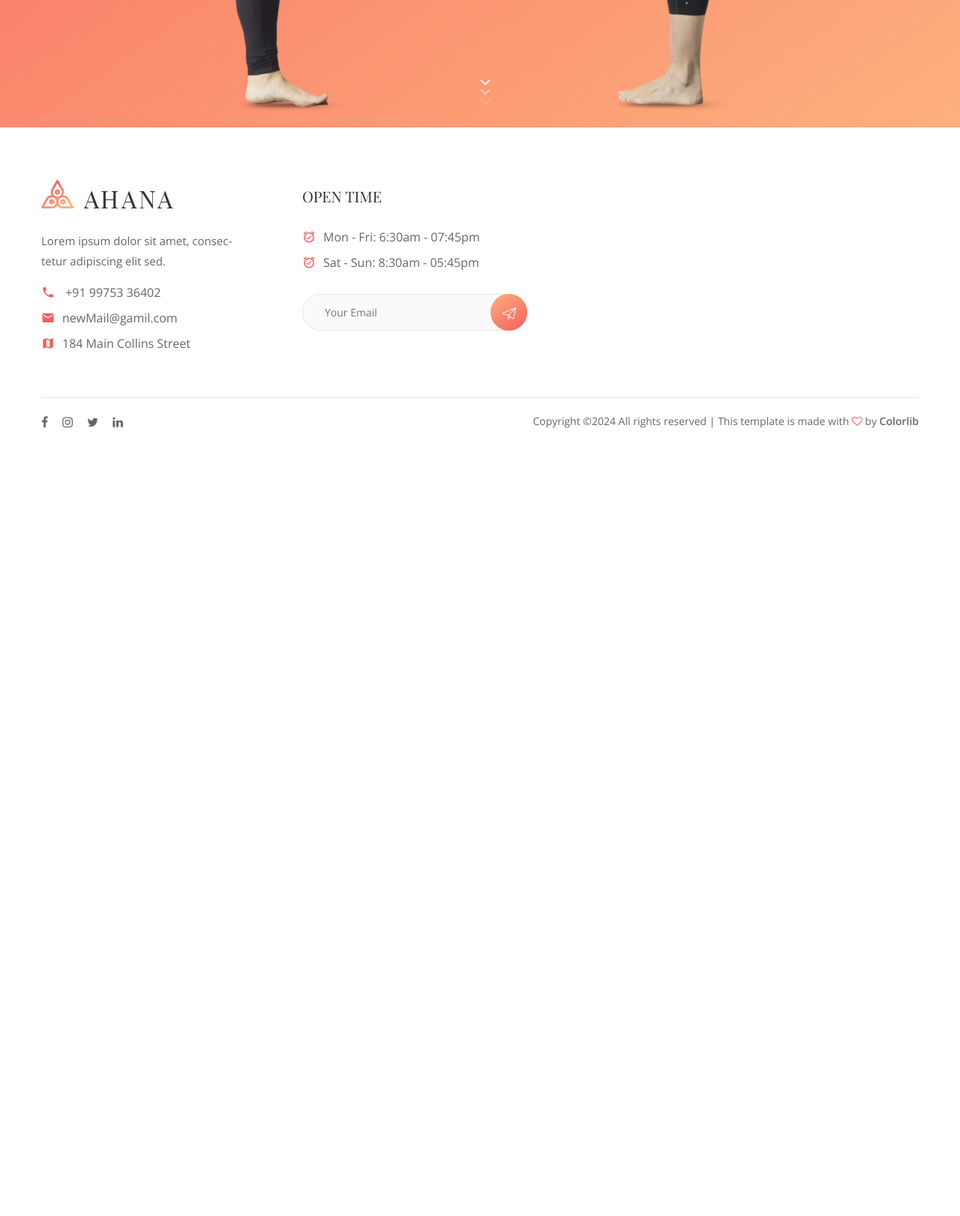
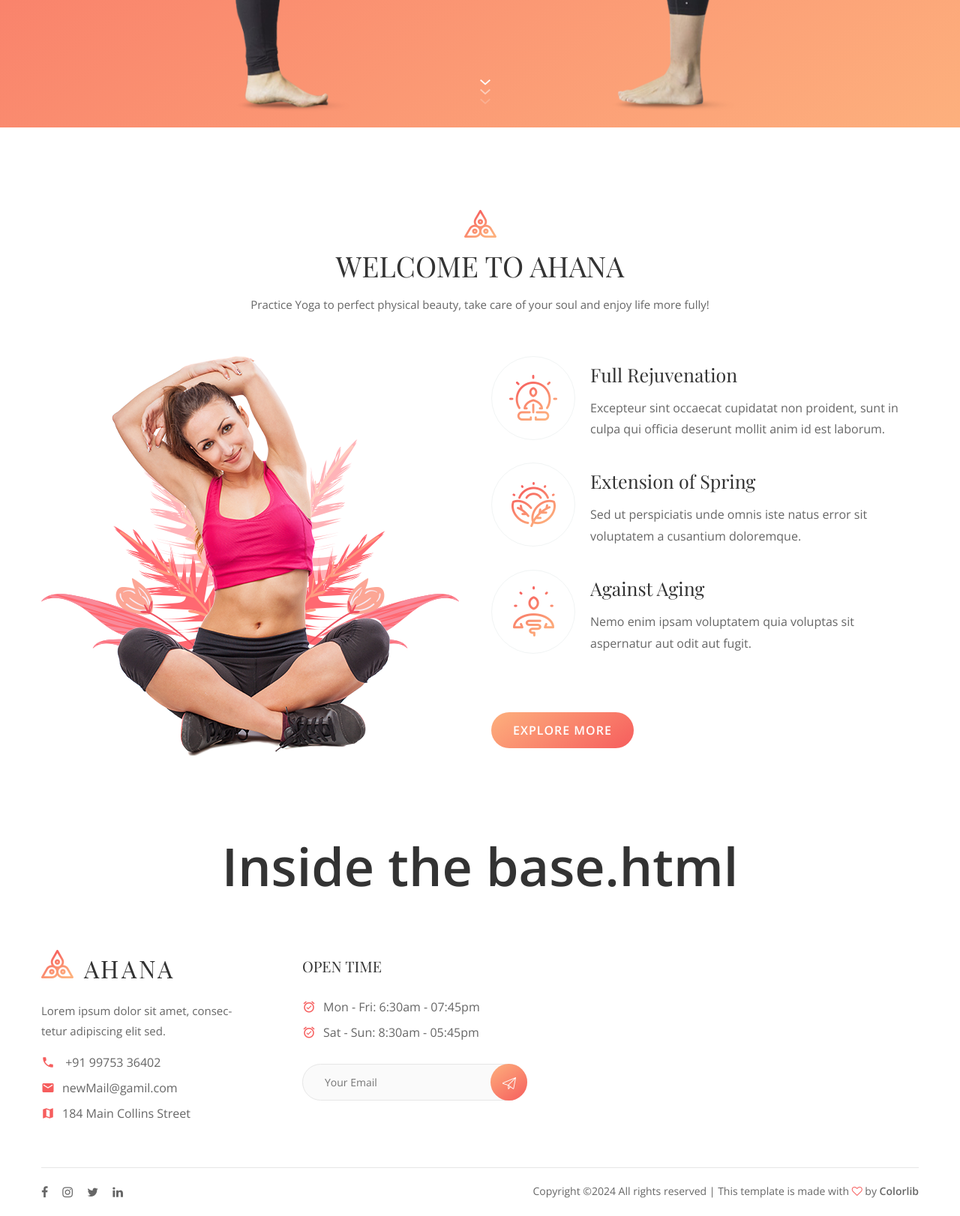
Before and after one commit to prathameshkhade/dikshas-fitness-studio, a Django app: page / in a window 1280 px wide. Shown: the part 910-2532 px from the top of the page at 75% size. Before the commit the page ends 1481 px from the top, so only its background shows below. Run offline with Django 4.2, Linux system fonts and the light colour scheme; some libraries are stand-ins or nearby versions; some web fonts are replaced.

Commit message:
add: about section in homepage
mv: index.html to home.html

```diff
--- a/src/templates/base.html
+++ b/src/templates/base.html
@@ -32,6 +32,8 @@
 		<div class="loader"></div>
 	</div>
 
+	{% include "home.html" %}
+
     {% include "header.html" %}
 
     {% block content %}
--- /dev/null
+++ b/src/templates/home.html
@@ -0,0 +1,193 @@
+{% block content %}
+
+    <!-- Infor Model -->
+	<div class="infor-model-warp">
+		<div class="infor-model d-flex align-items-center">
+			<div class="infor-close">
+				<i class="material-icons">close</i>
+			</div>
+			<div class="infor-middle">
+				<a href="#" class="infor-logo">
+					<img src="static/img/logo-2.png" alt="">
+				</a>
+				<p>Lorem ipsum dolor sit amet, consectetur adipiscing elit, sed do eiusmod tempor incididunt.</p>
+				<div class="insta-imgs">
+					<div class="insta-item">
+						<div class="insta-img">
+							<img src="static/img/infor/1.jpg" alt="">
+							<div class="insta-hover">
+								<i class="fa fa-instagram"></i>
+								<p>ahana.yoga</p>
+							</div>
+						</div>
+					</div>
+					<div class="insta-item">
+						<div class="insta-img">
+							<img src="static/img/infor/2.jpg" alt="">
+							<div class="insta-hover">
+								<i class="fa fa-instagram"></i>
+								<p>ahana.yoga</p>
+							</div>
+						</div>
+					</div>
+					<div class="insta-item">
+						<div class="insta-img">
+							<img src="static/img/infor/3.jpg" alt="">
+							<div class="insta-hover">
+								<i class="fa fa-instagram"></i>
+								<p>ahana.yoga</p>
+							</div>
+						</div>
+					</div>
+					<div class="insta-item">
+						<div class="insta-img">
+							<img src="static/img/infor/4.jpg" alt="">
+							<div class="insta-hover">
+								<i class="fa fa-instagram"></i>
+								<p>ahana.yoga</p>
+							</div>
+						</div>
+					</div>
+					<div class="insta-item">
+						<div class="insta-img">
+							<img src="static/img/infor/5.jpg" alt="">
+							<div class="insta-hover">
+								<i class="fa fa-instagram"></i>
+								<p>ahana.yoga</p>
+							</div>
+						</div>
+					</div>
+					<div class="insta-item">
+						<div class="insta-img">
+							<img src="static/img/infor/6.jpg" alt="">
+							<div class="insta-hover">
+								<i class="fa fa-instagram"></i>
+								<p>ahana.yoga</p>
+							</div>
+						</div>
+					</div>
+				</div>
+				<form class="infor-form">
+					<input type="text" placeholder="Your Email">
+					<button><img src="static/img/icons/send.png" alt=""></button>
+				</form>
+				<div class="insta-social">
+					<a href="#"><i class="fa fa-linkedin"></i></a>
+					<a href="#"><i class="fa fa-twitter"></i></a>
+					<a href="#"><i class="fa fa-instagram"></i></a>
+					<a href="#"><i class="fa fa-facebook"></i></a>
+				</div>
+			</div>
+		</div>
+	</div>
+	<!-- Infor Model end -->
+
+    <!-- Hero Section -->
+	<section class="hero-section">
+		<div class="hero-social-warp">
+			<div class="hero-social">
+				<a href="#"><i class="fa fa-facebook"></i></a>
+				<a href="#"><i class="fa fa-instagram"></i></a>
+				<a href="#"><i class="fa fa-twitter"></i></a>
+				<a href="#"><i class="fa fa-linkedin"></i></a>
+			</div>
+		</div>
+		<div class="arrow-buttom">
+			<img src="static/img/icons/arrows-buttom.png" alt="">
+		</div>
+		<div class="hero-slider owl-carousel">
+			<div class="hs-item">
+				<div class="hs-style-1 text-center">
+					<img src="static/img/hero-slider/1.png" alt="">
+				</div>
+			</div>
+			<div class="hs-item">
+				<div class="hs-style-2">
+					<div class="container-fluid h-100">
+						<div class="row h-100">
+							<div class="col-lg-6 h-100 d-none d-lg-flex align-items-xl-end align-items-lg-center">
+								<div class="hs-img">
+									<img src="static/img/hero-slider/2.png" alt="">
+								</div>
+							</div>
+							<div class="col-lg-6 d-flex align-items-center">
+								<div class="hs-text-warp">
+									<div class="hs-text">
+										<h2>Get slim and toned with yoga</h2>
+										<p>Lorem ipsum dolor sit amet, consectetur adipiscing elit, sed do eiusmod tempor incididunt ut labore et dolore magna aliqua. Ut enim ad minim veniam, quis nos-trud exercitation ullamco laboris nisi ut aliquip ex ea commodo consequat. </p>
+										<div class="site-btn sb-white">Register now</div>
+									</div>
+								</div>
+							</div>
+						</div>
+					</div>
+				</div>
+			</div>
+			<div class="hs-item">
+				<div class="hs-style-3 text-center">
+					<div class="container">
+						<div class="hs-text">
+							<h2>Reduce your stress</h2>
+							<p>Sed ut perspiciatis unde omnis iste natus error sit voluptatem accusantium doloremque laudantium, totam rem aperiam, eaque ipsa quae ab illo inventore veritatis et quasi.</p>
+							<div class="site-btn sb-white">Register now</div>
+						</div>
+					</div>
+					<div class="hs-img">
+						<img src="static/img/hero-slider/3.png" alt="">
+					</div>
+				</div>
+			</div>
+		</div>
+	</section>
+	<!-- Hero Section end -->
+
+    <!-- About Section -->
+<section class="about-section spad">
+    <div class="container">
+        <div class="section-title text-center">
+            <img src="static/img/icons/logo-icon.png" alt="">
+            <h2>Welcome to Ahana</h2>
+            <p>Practice Yoga to perfect physical beauty, take care of your soul and enjoy life more fully!</p>
+        </div>
+        <div class="row">
+            <div class="col-lg-6">
+                <div class="about-img">
+                    <img src="static/img/about.png" alt="">
+                </div>
+            </div>
+            <div class="col-lg-6">
+                <div class="about-item">
+                    <div class="ai-icon">
+                        <img src="static/img/icons/about-1.png" alt="">
+                    </div>
+                    <div class="ai-text">
+                        <h4>Full Rejuvenation</h4>
+                        <p>Excepteur sint occaecat cupidatat non proident, sunt in culpa qui officia deserunt mollit anim id est laborum.</p>
+                    </div>
+                </div>
+                <div class="about-item">
+                    <div class="ai-icon">
+                        <img src="static/img/icons/about-2.png" alt="">
+                    </div>
+                    <div class="ai-text">
+                        <h4>Extension of Spring</h4>
+                        <p>Sed ut perspiciatis unde omnis iste natus error sit voluptatem a cusantium doloremque.</p>
+                    </div>
+                </div>
+                <div class="about-item">
+                    <div class="ai-icon">
+                        <img src="static/img/icons/about-3.png" alt="">
+                    </div>
+                    <div class="ai-text">
+                        <h4>Against Aging</h4>
+                        <p>Nemo enim ipsam voluptatem quia voluptas sit aspernatur aut odit aut fugit.</p>
+                    </div>
+                </div>
+                <a href="" class="site-btn sb-gradient mt-5">explore more</a>
+            </div>
+        </div>
+    </div>
+</section>
+<!-- About Section end -->
+
+{% endblock content %}
--- a/src/templates/index.html
+++ b/src/templates/index.html
@@ -1,146 +1 @@
-{% extends "base.html" %}
-
-{% block content %}
-
-    <!-- Infor Model -->
-	<div class="infor-model-warp">
-		<div class="infor-model d-flex align-items-center">
-			<div class="infor-close">
-				<i class="material-icons">close</i>
-			</div>
-			<div class="infor-middle">
-				<a href="#" class="infor-logo">
-					<img src="static/img/logo-2.png" alt="">
-				</a>
-				<p>Lorem ipsum dolor sit amet, consectetur adipiscing elit, sed do eiusmod tempor incididunt.</p>
-				<div class="insta-imgs">
-					<div class="insta-item">
-						<div class="insta-img">
-							<img src="static/img/infor/1.jpg" alt="">
-							<div class="insta-hover">
-								<i class="fa fa-instagram"></i>
-								<p>ahana.yoga</p>
-							</div>
-						</div>
-					</div>
-					<div class="insta-item">
-						<div class="insta-img">
-							<img src="static/img/infor/2.jpg" alt="">
-							<div class="insta-hover">
-								<i class="fa fa-instagram"></i>
-								<p>ahana.yoga</p>
-							</div>
-						</div>
-					</div>
-					<div class="insta-item">
-						<div class="insta-img">
-							<img src="static/img/infor/3.jpg" alt="">
-							<div class="insta-hover">
-								<i class="fa fa-instagram"></i>
-								<p>ahana.yoga</p>
-							</div>
-						</div>
-					</div>
-					<div class="insta-item">
-						<div class="insta-img">
-							<img src="static/img/infor/4.jpg" alt="">
-							<div class="insta-hover">
-								<i class="fa fa-instagram"></i>
-								<p>ahana.yoga</p>
-							</div>
-						</div>
-					</div>
-					<div class="insta-item">
-						<div class="insta-img">
-							<img src="static/img/infor/5.jpg" alt="">
-							<div class="insta-hover">
-								<i class="fa fa-instagram"></i>
-								<p>ahana.yoga</p>
-							</div>
-						</div>
-					</div>
-					<div class="insta-item">
-						<div class="insta-img">
-							<img src="static/img/infor/6.jpg" alt="">
-							<div class="insta-hover">
-								<i class="fa fa-instagram"></i>
-								<p>ahana.yoga</p>
-							</div>
-						</div>
-					</div>
-				</div>
-				<form class="infor-form">
-					<input type="text" placeholder="Your Email">
-					<button><img src="static/img/icons/send.png" alt=""></button>
-				</form>
-				<div class="insta-social">
-					<a href="#"><i class="fa fa-linkedin"></i></a>
-					<a href="#"><i class="fa fa-twitter"></i></a>
-					<a href="#"><i class="fa fa-instagram"></i></a>
-					<a href="#"><i class="fa fa-facebook"></i></a>
-				</div>
-			</div>
-		</div>
-	</div>
-	<!-- Infor Model end -->
-
-    <!-- Hero Section -->
-	<section class="hero-section">
-		<div class="hero-social-warp">
-			<div class="hero-social">
-				<a href="#"><i class="fa fa-facebook"></i></a>
-				<a href="#"><i class="fa fa-instagram"></i></a>
-				<a href="#"><i class="fa fa-twitter"></i></a>
-				<a href="#"><i class="fa fa-linkedin"></i></a>
-			</div>
-		</div>
-		<div class="arrow-buttom">
-			<img src="static/img/icons/arrows-buttom.png" alt="">
-		</div>
-		<div class="hero-slider owl-carousel">
-			<div class="hs-item">
-				<div class="hs-style-1 text-center">
-					<img src="static/img/hero-slider/1.png" alt="">
-				</div>
-			</div>
-			<div class="hs-item">
-				<div class="hs-style-2">
-					<div class="container-fluid h-100">
-						<div class="row h-100">
-							<div class="col-lg-6 h-100 d-none d-lg-flex align-items-xl-end align-items-lg-center">
-								<div class="hs-img">
-									<img src="static/img/hero-slider/2.png" alt="">
-								</div>
-							</div>
-							<div class="col-lg-6 d-flex align-items-center">
-								<div class="hs-text-warp">
-									<div class="hs-text">
-										<h2>Get slim and toned with yoga</h2>
-										<p>Lorem ipsum dolor sit amet, consectetur adipiscing elit, sed do eiusmod tempor incididunt ut labore et dolore magna aliqua. Ut enim ad minim veniam, quis nos-trud exercitation ullamco laboris nisi ut aliquip ex ea commodo consequat. </p>
-										<div class="site-btn sb-white">Register now</div>
-									</div>
-								</div>
-							</div>
-						</div>
-					</div>
-				</div>
-			</div>
-			<div class="hs-item">
-				<div class="hs-style-3 text-center">
-					<div class="container">
-						<div class="hs-text">
-							<h2>Reduce your stress</h2>
-							<p>Sed ut perspiciatis unde omnis iste natus error sit voluptatem accusantium doloremque laudantium, totam rem aperiam, eaque ipsa quae ab illo inventore veritatis et quasi.</p>
-							<div class="site-btn sb-white">Register now</div>
-						</div>
-					</div>
-					<div class="hs-img">
-						<img src="static/img/hero-slider/3.png" alt="">
-					</div>
-				</div>
-			</div>
-		</div>
-	</section>
-	<!-- Hero Section end -->
-
-{% endblock content %}
+{% include "base.html" %}
```
